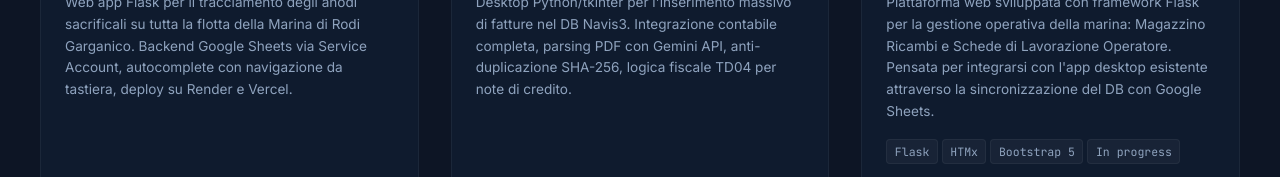
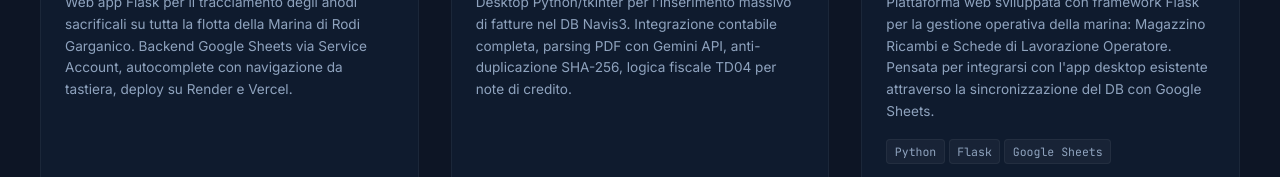
Before and after one commit to ComesLab/ComesLab.github.io, a plain HTML site: page index.html in a window 1280 px wide. Shown: the part 3080-3257 px from the top of the page. Drawn offline with nearby package versions, Linux system fonts and the light colour scheme.

Commit message:
descrizione breve

```diff
--- a/index.html
+++ b/index.html
@@ -474,10 +474,9 @@
                 desktop esistente attraverso la sincronizzazione del DB con Google Sheets.
               </p>
               <div class="card--project__tags">
+                <span class="skill-tag">Python</span>
                 <span class="skill-tag">Flask</span>
-                <span class="skill-tag">HTMx</span>
-                <span class="skill-tag">Bootstrap 5</span>
-                <span class="skill-tag">In progress</span>
+                <span class="skill-tag">Google Sheets</span>
               </div>
               <div class="card--project__actions">
                 <a class="btn btn--ghost btn--sm" href="https://schede-lavoro.vercel.app/" target="_blank" rel="noopener">Demo Magazzino →</a>
```
Also changed, not shown: projects.html (+2 -2 lines).
